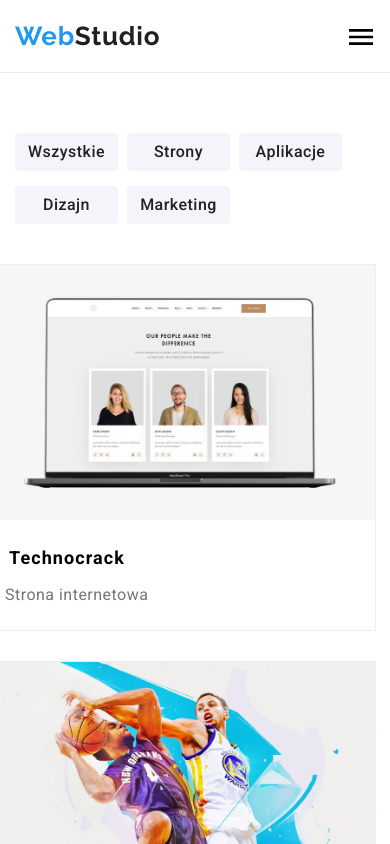
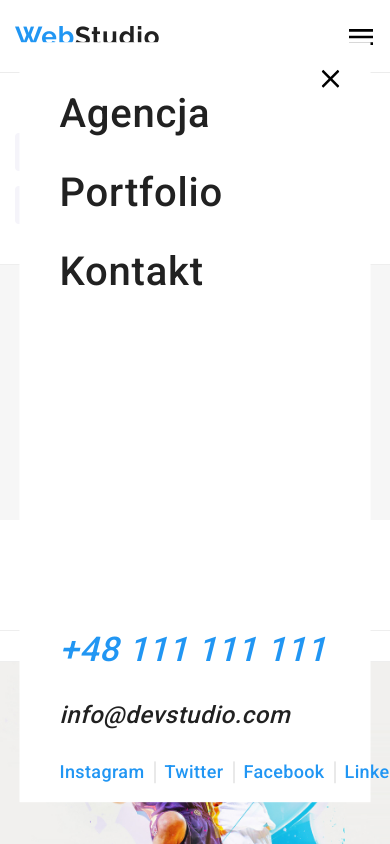
Before and after one commit to MichalBielicki/goit-markup-hw-08, a plain HTML site: page portfolio.html in a window 390 px wide. Both pictures are taken after a click on the button 354 px from the left and 36 px from the top of the page. Shown: the top 844 px of the page. Drawn offline with nearby package versions, Linux system fonts and the light colour scheme.

Commit message:
mobile menu w portfolio

```diff
--- a/portfolio.html
+++ b/portfolio.html
@@ -324,6 +324,44 @@
             </div>
         </div>
     </footer>
+    <!--MENU-->
+    <div class="mobile-menu is-hidden" data-menu="">
+        <button type="button" class="menu__close-btn" data-mobile-menu-close>
+            <svg class="x-button" width="19px" height="19px">
+                <use href="icons.svg#icon-Vector"></use>
+            </svg>
+        </button>
+        <nav class="menu__navigation">
+            <ul class="menu__navigation-list list">
+                <li class="menu__navigation-item">
+                    <a class="menu__navigation-link link" href="index.html">Agencja</a>
+                </li>
+                <li class="menu__navigation-item">
+                    <a class="menu__navigation-link link" href="portfolio.html">Portfolio</a>
+                </li>
+                <li class="menu__navigation-item">
+                    <a class="menu__navigation-link link" href="#">Kontakt</a>
+                </li>
+            </ul>
+        </nav>
+        <address class="menu__address">
+            <ul class="menu__address-list list">
+                <li class="menu__address-item"><a class="menu__phone-number link" href="tel:+48111111111">+48 111 111
+                        111</a>
+                </li>
+                <li class="menu__address-item">
+                    <a class="menu__mail link" href="mailto:info@devstudio.com">info@devstudio.com </a>
+                </li>
+            </ul>
+        </address>
+        <ul class="menu__social-links list">
+            <li class="menu__social-item"><a class="menu__social-link link" href="#">Instagram</a></li>
+            <li class="menu__social-item"><a class="menu__social-link link" href="#">Twitter</a></li>
+            <li class="menu__social-item"><a class="menu__social-link link" href="#">Facebook</a></li>
+            <li class="menu__social-item"><a class="menu__social-link link" href="#">LinkedIn</a></li>
+        </ul>
+    </div>
+    <!--END MENU-->
     <script src="./js/mobile-menu.js"></script>
 </body>
 
--- a/sass/components/_menu.scss
+++ b/sass/components/_menu.scss
@@ -7,6 +7,7 @@
   width: 90%;
   height: 90%;
   padding: 48px 40px;
+  z-index: 1;
 }
 .menu__navigation {
   display: flex;
--- a/sass/pages/_all.scss
+++ b/sass/pages/_all.scss
@@ -4,7 +4,7 @@
   line-height: 2;
   letter-spacing: 0.06em;
   color: $secondary-font;
-  margin: 20px 24px 4px 24px;
+  margin: 20px 20px 4px 20px;
 }
 .all__text {
   font-size: 16px;
@@ -60,9 +60,6 @@
         0px 1px 2px rgba(0, 0, 0, 0.08), 0px 2px 2px rgba(0, 0, 0, 0.12);
       cursor: pointer;
     }
-    &:not(:nth-child(3n)) {
-      margin-right: 30px;
-    }
     &:hover .all__description {
       transform: translate(0, 0);
       transition-duration: 500ms;
@@ -73,6 +70,7 @@
   .all__list {
     display: flex;
     flex-wrap: wrap;
+    justify-content: center;
   }
   .all__item {
     box-sizing: border-box;
```
Also changed, not shown: css/main.css, css/main.min.css, 2 other files.
